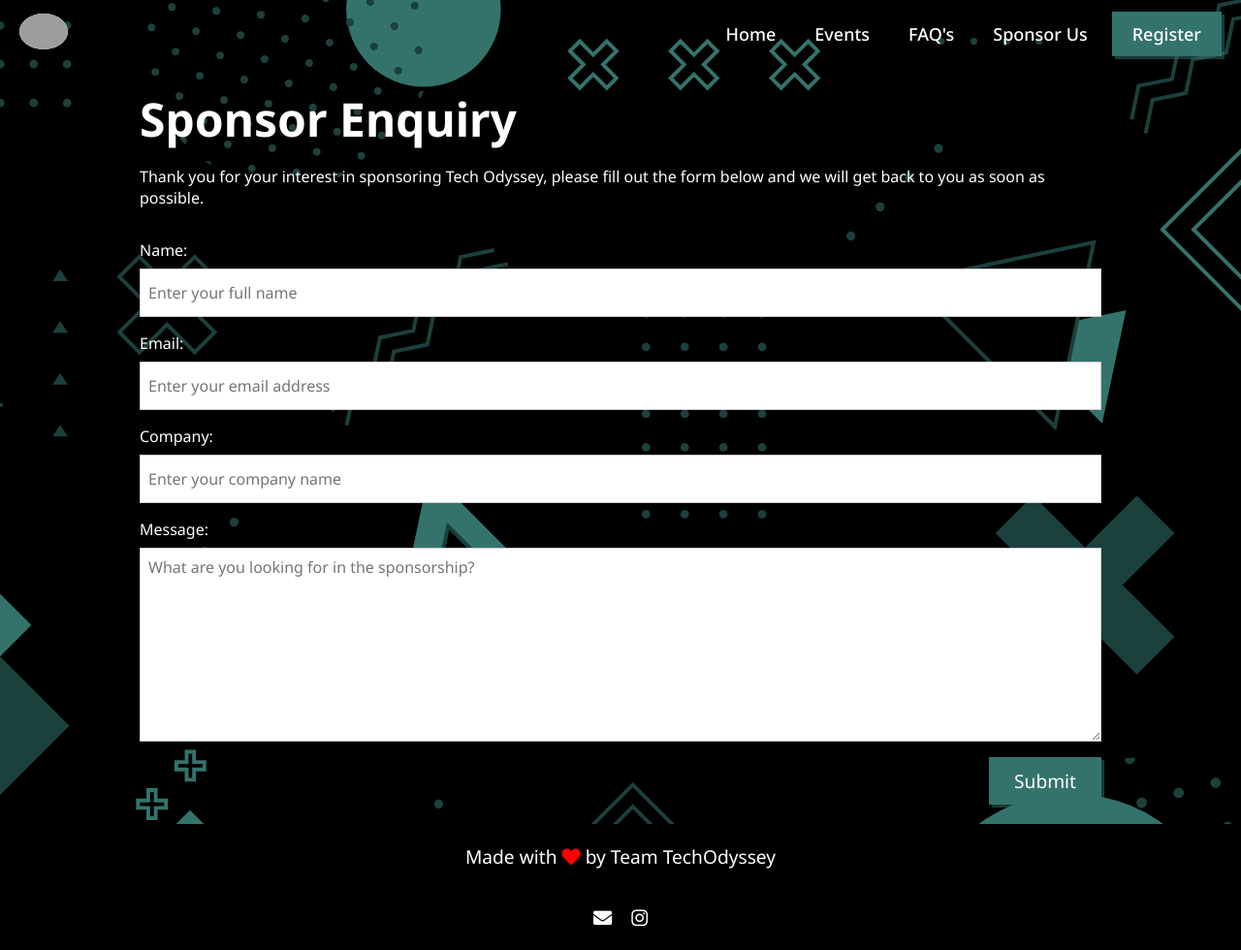
After one commit to Vansh-Bytes/TechOdyssey, a Flask app: page /sponsors/enquiry in a window 1280 px wide. The commit adds this page. Shown: the whole page at 97% size. Run offline with Flask 3, Linux system fonts and the light colour scheme; grey boxes are pictures that could not be loaded.

Commit message:
Add sponsors enquiry route in server.py and center align text in footer.css

```diff
--- a/application/server.py
+++ b/application/server.py
@@ -122,5 +122,11 @@ def auth_user():
         return redirect(url_for("auth_register"))
 
 
+# Sponsors routes
+
+@app.route("/sponsors/enquiry")
+def sponsors_enquiry():
+    return render_template("sponsors/enquiry.html")
+
 if __name__ == "__main__":
     app.run(debug=True)
--- a/application/static/css/footer.css
+++ b/application/static/css/footer.css
@@ -15,6 +15,7 @@ footer .container {
 footer .container p {
     color: white;
     font-size: 1.2rem;
+    text-align: center;
 }
 
 .fa-heart {
--- /dev/null
+++ b/application/static/css/sponsor-enquiry.css
@@ -0,0 +1,133 @@
+/* {% extends 'private/base.html' %}
+
+{% block main %}
+
+<link rel="stylesheet" href="{{url_for('static', filename='css/sponsor-enquiry.css')}}">
+
+<h1 id="sponsor-enquiry">Sponsor Enquiry</h1>
+<p>Thank you for your interest in sponsoring Tech Odyssey. Please fill out the form below to get in touch with us.</p>
+
+<form id="sponsor-enquiry-form" method="post">
+    <label for="name">Name:</label>
+    <input type="text" id="name" name="name" required>
+
+    <label for="email">Email:</label>
+    <input type="email" id="email" name="email" required>
+
+    <label for="company">Company:</label>
+    <input type="text" id="company" name="company" required>
+
+    <label for="message">Message:</label>
+    <textarea id="message" name="message" required></textarea>
+
+    <button type="submit">Submit</button>
+</form>
+
+{% endblock %} */
+
+main {
+    min-height: calc(100vh - 70px);
+    display: flex;
+    flex-direction: column;
+    align-items: center;
+    justify-content: center;
+    text-align: left;
+    padding: 20px;
+}
+
+#sponsor-enquiry {
+    font-size: 3rem;
+    margin-bottom: 1rem;
+    width: 80%;
+}
+
+p {
+    margin-bottom: 1rem;
+    font-size: 1rem;
+    width: 80%;
+}
+
+#sponsor-enquiry-form {
+    display: flex;
+    flex-direction: column;
+    align-items: flex-start;
+    justify-content: flex-start;
+    width: 80%;
+    text-align: left;
+}
+
+#sponsor-enquiry-form label {
+    margin-top: 1rem;
+}
+
+#sponsor-enquiry-form input,
+#sponsor-enquiry-form textarea {
+    width: 100%;
+    padding: 0.5rem;
+    margin-top: 0.5rem;
+    border: 1px solid #ccc;
+    height: 50px;
+    color: #000;
+    font-size: 1rem;
+}
+
+#sponsor-enquiry-form textarea {
+    height: 200px;
+}
+
+#sponsor-enquiry-form input:focus,
+#sponsor-enquiry-form textarea:focus {
+    outline: none;
+}
+
+button {
+    padding: 10px 25px;
+    border: none;
+    cursor: pointer;
+    transition: background-color 0.3s;
+    margin-left: auto;
+}
+
+button.primary-button {
+    background-color: #34736c;
+    color: #fff;
+    transition: 0.3s;
+    box-shadow: 3px 3px 1px 0 rgba(52, 115, 108, 0.5);
+    font-size: 1.2rem;
+    margin-top: 1rem;
+    border: 1px solid #34736c;
+}
+
+button.primary-button:hover {
+    background-color: #000;
+    color: #FFF;
+    box-shadow: 3px 3px 1px 0 rgba(255, 255, 255, 0.5);
+    border: 1px solid #FFF;
+}
+
+@media screen and (max-width: 768px) {
+    #sponsor-enquiry {
+        font-size: 2rem;
+    }
+
+    p {
+        font-size: 0.8rem;
+    }
+
+    #sponsor-enquiry-form input,
+    #sponsor-enquiry-form textarea {
+        height: 40px;
+    }
+
+    #sponsor-enquiry-form textarea {
+        height: 150px;
+    }
+
+    button.primary-button {
+        font-size: 1rem;
+    }
+
+    button {
+        padding: 10px 20px;
+    }
+}
--- /dev/null
+++ b/application/templates/sponsors/enquiry.html
@@ -0,0 +1,29 @@
+{% extends 'private/base.html' %}
+
+{% block main %}
+
+<link rel="stylesheet" href="{{url_for('static', filename='css/sponsor-enquiry.css')}}">
+
+<h1 id="sponsor-enquiry">Sponsor Enquiry</h1>
+<p>Thank you for your interest in sponsoring Tech Odyssey, please fill out the form below and we will get back to you as
+    soon as possible.</p>
+
+<form id="sponsor-enquiry-form" method="post">
+    <label for="name">Name:</label>
+    <input type="text" id="name" name="name" required autofocus placeholder="Enter your full name">
+
+    <label for="email">Email:</label>
+    <input type="email" id="email" name="email" required placeholder="Enter your email address"
+        pattern="[a-z0-9._%+-]+@[a-z0-9.-]+\.[a-z]{2,}$">
+
+    <label for="company">Company:</label>
+    <input type="text" id="company" name="company" required placeholder="Enter your company name">
+
+    <label for="message">Message:</label>
+    <textarea id="message" name="message" required
+        placeholder="What are you looking for in the sponsorship?"></textarea>
+
+    <button type="submit" class="primary-button">Submit</button>
+</form>
+
+{% endblock %}
```
